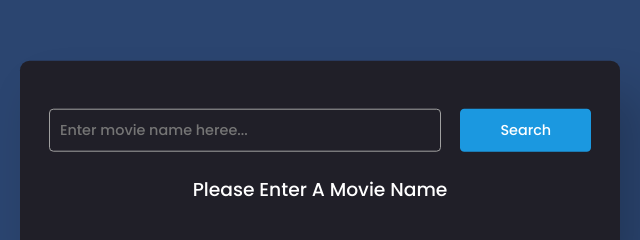
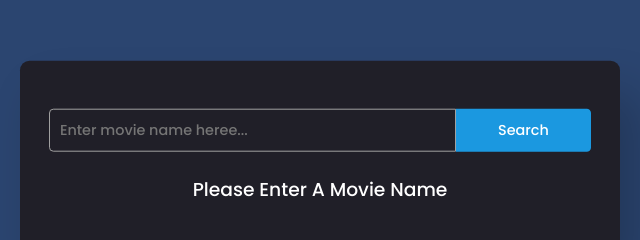
Before and after one commit to Tra-G/movie-search-bar, a plain HTML site: page index.html in a window 1280 px wide. Shown: the part 244-484 px from the top of the page, 320-960 px from the left. Drawn offline with Linux system fonts and the light colour scheme.

Commit message:
Styling modified

```diff
--- a/style.css
+++ b/style.css
@@ -27,14 +27,21 @@ body {
 .search-container {
     display: grid;
     grid-template-columns: 9fr 3fr;
-    gap: 1.2em;
+
 }
 
-.search-container input,
+.search-container input{
+    font-size: 0.9em;
+    outline: none;
+    border-bottom-left-radius: 0.3em;
+    border-top-left-radius: 0.3em;
+}
+
 .search-container button {
     font-size: 0.9em;
     outline: none;
-    border-radius: 0.3em;
+    border-bottom-right-radius: 0.3em;
+    border-top-right-radius: 0.3em;
 }
 
 .search-container input {
```
